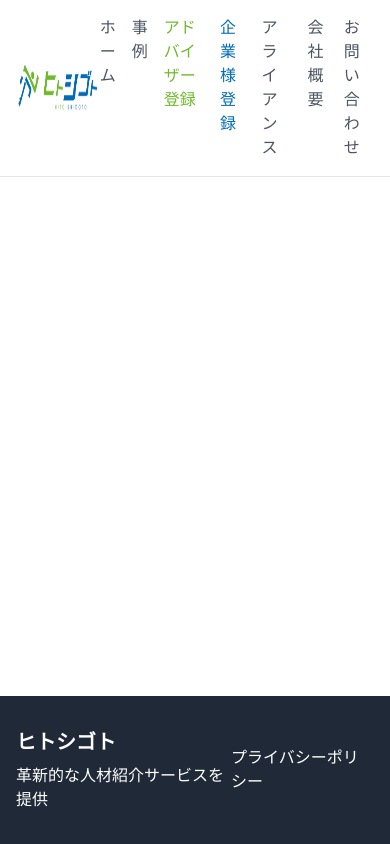
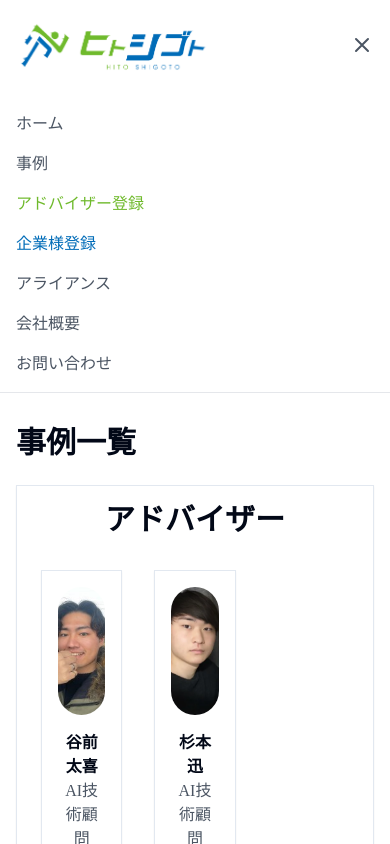
Before and after one commit to deeptell-inc/hitoshigoto-adviser, a React (Vite) app: page /cases in a window 390 px wide. Shown: the top 844 px of the page. Built offline with nearby package versions, Linux system fonts and the light colour scheme.

Commit message:
responsive

```diff
--- a/src/App.jsx
+++ b/src/App.jsx
@@ -9,6 +9,7 @@ import JobSeekerRegistration from "./pages/JobSeekerRegistration";
 import CorporateRegistration from "./pages/CorporateRegistration";
 import About from "./pages/About";
 import Contact from "./pages/Contact";
+import Cases from "./pages/Cases";
 import PrivacyPolicy from "./pages/PrivacyPolicy";
 import { Link } from "react-router-dom";
 
@@ -30,6 +31,7 @@ const App = () => (
               <Route path="/about" element={<About />} />
               <Route path="/contact" element={<Contact />} />
               <Route path="/privacy-policy" element={<PrivacyPolicy />} />
+              <Route path="/cases" element={<Cases />} />
             </Routes>
           </main>
           <footer className="bg-gray-800 text-white py-8">
--- /dev/null
+++ b/src/components/Diagram.jsx
@@ -0,0 +1,58 @@
+import React from 'react';
+import { ArrowRight, ArrowLeft, ArrowUpRight, ArrowDownRight } from 'lucide-react';
+
+const Diagram = () => {
+  return (
+    <div className="flex flex-col items-center justify-center p-4 bg-white rounded-lg max-w-4xl mx-auto text-[0.6rem] sm:text-xs md:text-sm lg:text-base">
+      <div className="text-lg sm:text-xl lg:text-2xl font-bold mb-6 border-2 border-green-500 rounded-lg px-3 py-1">ヒトシゴト</div>
+
+      <div className="relative w-full mb-6">
+        <div className="flex justify-between w-full px-4 sm:px-20 md:px-40">
+          <ArrowUpRight className="text-green-500" size={16} />
+          <ArrowDownRight className="text-black" size={16} />
+        </div>
+
+        <div className="flex justify-between w-full">
+          <div className="flex flex-col items-center w-1/3">
+            <div className="text-base sm:text-lg lg:text-xl font-semibold mb-2 border-2 border-green-500 rounded-lg px-2 py-1">アドバイザー</div>
+            <div className="border-2 border-green-500 p-2 rounded">
+              <p>クライアントのご紹介</p>
+              <p>契約締結</p>
+              <p>(当社とアドバイザーが契約)</p>
+              <p>アドバイザー費用の請求・支払い</p>
+              <p>クライアントの状況確認</p>
+              <p>など</p>
+            </div>
+          </div>
+
+          <div className="flex flex-col justify-center items-center w-1/3">
+            <ArrowLeft className="text-blue-500" size={16} />
+            <div className="border-2 border-blue-500 p-2 rounded mx-2 my-1">
+              業務遂行・命令
+              <br />
+              など
+            </div>
+            <ArrowRight className="text-blue-500" size={16} />
+          </div>
+
+          <div className="flex flex-col items-center w-1/3">
+            <div className="text-base sm:text-lg lg:text-xl font-semibold mb-2 border-2 border-green-500 rounded-lg px-2 py-1">企業様</div>
+            <div className="border-2 border-green-500 p-2 rounded">
+              <p>アドバイザーのご紹介</p>
+              <p>契約締結（業務委託契約）</p>
+              <p>アドバイザー費用の請求・支払い</p>
+              <p>アドバイザーの状況確認</p>
+              <p>など</p>
+            </div>
+          </div>
+        </div>
+      </div>
+
+      <div className="mt-6 text-center px-4">
+        契約後も3者間でのやり取りになりますので、長く関わりを持っていただけます。
+      </div>
+    </div>
+  );
+};
+
+export default Diagram;
--- a/src/components/Navigation.jsx
+++ b/src/components/Navigation.jsx
@@ -1,8 +1,21 @@
-import React from 'react';
+import React, { useState, useEffect } from 'react';
 import { Link } from 'react-router-dom';
 import { Button } from "@/components/ui/button";
 
 const Navigation = () => {
+  const [isMobileMenuOpen, setIsMobileMenuOpen] = useState(false);
+
+  useEffect(() => {
+    const handleResize = () => {
+      setIsMobileMenuOpen(window.innerWidth <= 768);
+    };
+
+    window.addEventListener('resize', handleResize);
+    handleResize(); // 初期状態を設定
+
+    return () => window.removeEventListener('resize', handleResize);
+  }, []);
+
   return (
     <nav className="bg-white border-b border-solid border-gray-200">
       <div className="container mx-auto px-4">
@@ -10,17 +23,170 @@ const Navigation = () => {
           <Link to="/">
             <img src="/logo.png" alt="ヒトシゴト" className="h-16" />
           </Link>
-          <ul className="flex space-x-4">
-            <li><Link to="/" className="text-gray-600 hover:text-blue-600 transition-colors">ホーム</Link></li>
-            <li><Link to="/cases" className="text-gray-600 hover:text-blue-600 transition-colors">事例</Link></li>
-            <li><Link to="/job-seeker-registration" className="text-gray-600 hover:text-blue-600 transition-colors" style={{ color: '#6FBA2C' }}>アドバイザー登録</Link></li>
-            <li><Link to="/corporate-registration" className="text-gray-600 hover:text-blue-600 transition-colors" style={{ color: '#006CB8' }}>企業様登録</Link></li>
-            <li><Link to="/alliance" className="text-gray-600 hover:text-blue-600 transition-colors">アライアンス</Link></li>
-            <li><Link to="/about" className="text-gray-600 hover:text-blue-600 transition-colors">会社概要</Link></li>
-            <li><Link to="/contact" className="text-gray-600 hover:text-blue-600 transition-colors">お問い合わせ</Link></li>
+          <div className="flex items-center">
+            {/* PC用のメニュー */}
+            <ul className="hidden md:flex space-x-4">
+              <li>
+                <Link
+                  to="/"
+                  className="text-gray-600 hover:text-blue-600 transition-colors"
+                >
+                  ホーム
+                </Link>
+              </li>
+              <li>
+                <Link
+                  to="/cases"
+                  className="text-gray-600 hover:text-blue-600 transition-colors"
+                >
+                  事例
+                </Link>
+              </li>
+              <li>
+                <Link
+                  to="/job-seeker-registration"
+                  className="text-gray-600 hover:text-blue-600 transition-colors"
+                  style={{ color: '#6FBA2C' }}
+                >
+                  アドバイザー登録
+                </Link>
+              </li>
+              <li>
+                <Link
+                  to="/corporate-registration"
+                  className="text-gray-600 hover:text-blue-600 transition-colors"
+                  style={{ color: '#006CB8' }}
+                >
+                  企業様登録
+                </Link>
+              </li>
+              <li>
+                <Link
+                  to="/alliance"
+                  className="text-gray-600 hover:text-blue-600 transition-colors"
+                >
+                  アライアンス
+                </Link>
+              </li>
+              <li>
+                <Link
+                  to="/about"
+                  className="text-gray-600 hover:text-blue-600 transition-colors"
+                >
+                  会社概要
+                </Link>
+              </li>
+              <li>
+                <Link
+                  to="/contact"
+                  className="text-gray-600 hover:text-blue-600 transition-colors"
+                >
+                  お問い合わせ
+                </Link>
+              </li>
+            </ul>
+
+            {/* ハンバーガーメニュー */}
+            <div className="md:hidden">
+              <button
+                onClick={() => setIsMobileMenuOpen(!isMobileMenuOpen)}
+                className="text-gray-600 hover:text-blue-600 focus:outline-none"
+              >
+                <svg
+                  className="h-6 w-6"
+                  fill="none"
+                  stroke="currentColor"
+                  viewBox="0 0 24 24"
+                  xmlns="http://www.w3.org/2000/svg"
+                >
+                  {isMobileMenuOpen ? (
+                    // メニューが開いている場合は×印を表示
+                    <path
+                      strokeLinecap="round"
+                      strokeLinejoin="round"
+                      strokeWidth={2}
+                      d="M6 18L18 6M6 6l12 12"
+                    />
+                  ) : (
+                    // メニューが閉じている場合はハンバーガーアイコンを表示
+                    <path
+                      strokeLinecap="round"
+                      strokeLinejoin="round"
+                      strokeWidth={2}
+                      d="M4 6h16M4 12h16m-7 6h7"
+                    />
+                  )}
+                </svg>
+              </button>
+            </div>
+          </div>
+        </div>
+      </div>
+      {/* モバイルメニュー */}
+      {isMobileMenuOpen && (
+        <div className="md:hidden bg-white">
+          <ul className="py-2">
+            <li>
+              <Link
+                to="/"
+                className="block px-4 py-2 text-gray-600 hover:text-blue-600 transition-colors"
+              >
+                ホーム
+              </Link>
+            </li>
+            <li>
+              <Link
+                to="/cases"
+                className="block px-4 py-2 text-gray-600 hover:text-blue-600 transition-colors"
+              >
+                事例
+              </Link>
+            </li>
+            <li>
+              <Link
+                to="/job-seeker-registration"
+                className="block px-4 py-2 text-gray-600 hover:text-blue-600 transition-colors"
+                style={{ color: '#6FBA2C' }}
+              >
+                アドバイザー登録
+              </Link>
+            </li>
+            <li>
+              <Link
+                to="/corporate-registration"
+                className="block px-4 py-2 text-gray-600 hover:text-blue-600 transition-colors"
+                style={{ color: '#006CB8' }}
+              >
+                企業様登録
+              </Link>
+            </li>
+            <li>
+              <Link
+                to="/alliance"
+                className="block px-4 py-2 text-gray-600 hover:text-blue-600 transition-colors"
+              >
+                アライアンス
+              </Link>
+            </li>
+            <li>
+              <Link
+                to="/about"
+                className="block px-4 py-2 text-gray-600 hover:text-blue-600 transition-colors"
+              >
+                会社概要
+              </Link>
+            </li>
+            <li>
+              <Link
+                to="/contact"
+                className="block px-4 py-2 text-gray-600 hover:text-blue-600 transition-colors"
+              >
+                お問い合わせ
+              </Link>
+            </li>
           </ul>
         </div>
-      </div>
+      )}
     </nav>
   );
 };
--- a/src/pages/About.jsx
+++ b/src/pages/About.jsx
@@ -6,8 +6,8 @@ const About = () => {
     <div className="container mx-auto px-4 py-8">
       <h1 className="text-3xl font-bold mb-6">会社概要</h1>
       <Card>
-        <CardContent>
-          <table className="table-fixed w-full">
+        <CardContent className="py-4">
+          <table className="table-fixed w-full py-4">
             <tbody>
               <tr>
                 <td className="border px-4 py-2 w-1/3 font-bold">会社名</td>
--- a/src/pages/Cases.jsx
+++ b/src/pages/Cases.jsx
@@ -10,24 +10,27 @@ import AdvisorAppeal from './AdvisorAppeal';
 import ClientAppeal from './ClientAppeal';
 
 const Cases = () => {
-  const cases = [
-    { title: "事例1", content: "事例1の詳細内容..." },
-    { title: "事例2", content: "事例2の詳細内容..." },
-    { title: "事例3", content: "事例3の詳細内容..." },
+  const advisors = [
+    { name: "谷前　太喜", role: "AI技術顧問", image: "/tanimae.png" },
+    { name: "杉本　迅", role: "AI技術顧問", image: "/sugimoto.png" },
   ];
+
+  const clients = [
+
+  ]
 
   return (
     <div className="container mx-auto px-4 py-8">
       <h1 className="text-3xl font-bold mb-6">事例一覧</h1>
+      <Card>
+        <CardContent className="py-4">
           <section className="mb-16">
-          <h2 className="text-3xl font-bold mb-8 text-center">アドバイザー紹介</h2>
+            <h2 className="text-3xl font-bold mb-8 text-center">アドバイザー</h2>
             <div className="grid grid-cols-3 gap-8">
-            {[
-              { name: "谷前　太喜", role: "AI技術顧問", image: "/tanimae.png" },
-              { name: "杉本　迅", role: "AI技術顧問", image: "/sugimoto.png" },
-            ].map((advisor, index) => (
+              {advisors.map((advisor, index) => (
                 <Card key={index}>
                   <CardContent className="p-4 text-center">
+                    {/* 画像のパスを確認 */}
                     <img src={advisor.image} alt={advisor.name} className="w-32 h-32 rounded-full mx-auto mb-4 object-cover" />
                     <h3 className="font-semibold">{advisor.name}</h3>
                     <p className="text-gray-600">{advisor.role}</p>
@@ -36,6 +39,27 @@ const Cases = () => {
               ))}
             </div>
             </section>
+        </CardContent>
+      </Card>
+      <Card className="my-8">
+        <CardContent className="py-4">
+          <section className="mb-16">
+            <h2 className="text-3xl font-bold mb-8 text-center">企業様</h2>
+            <div className="grid grid-cols-3 gap-8">
+              {clients.map((client, index) => (
+                <Card key={index}>
+                  <CardContent className="p-4 text-center">
+                    {/* 画像のパスを確認 */}
+                    <img src={client.image} alt={client.name} className="w-32 h-32 rounded-full mx-auto mb-4 object-cover" />
+                    <h3 className="font-semibold">{client.name}</h3>
+                    <p className="text-gray-600">{client.role}</p>
+                  </CardContent>
+                </Card>
+              ))}
+            </div>
+            </section>
+        </CardContent>
+      </Card>
     </div>
   );
 };
```
Also changed, not shown: src/pages/Index.jsx (+13 -8 lines). Lines whose indentation alone changed are shown as unchanged.
